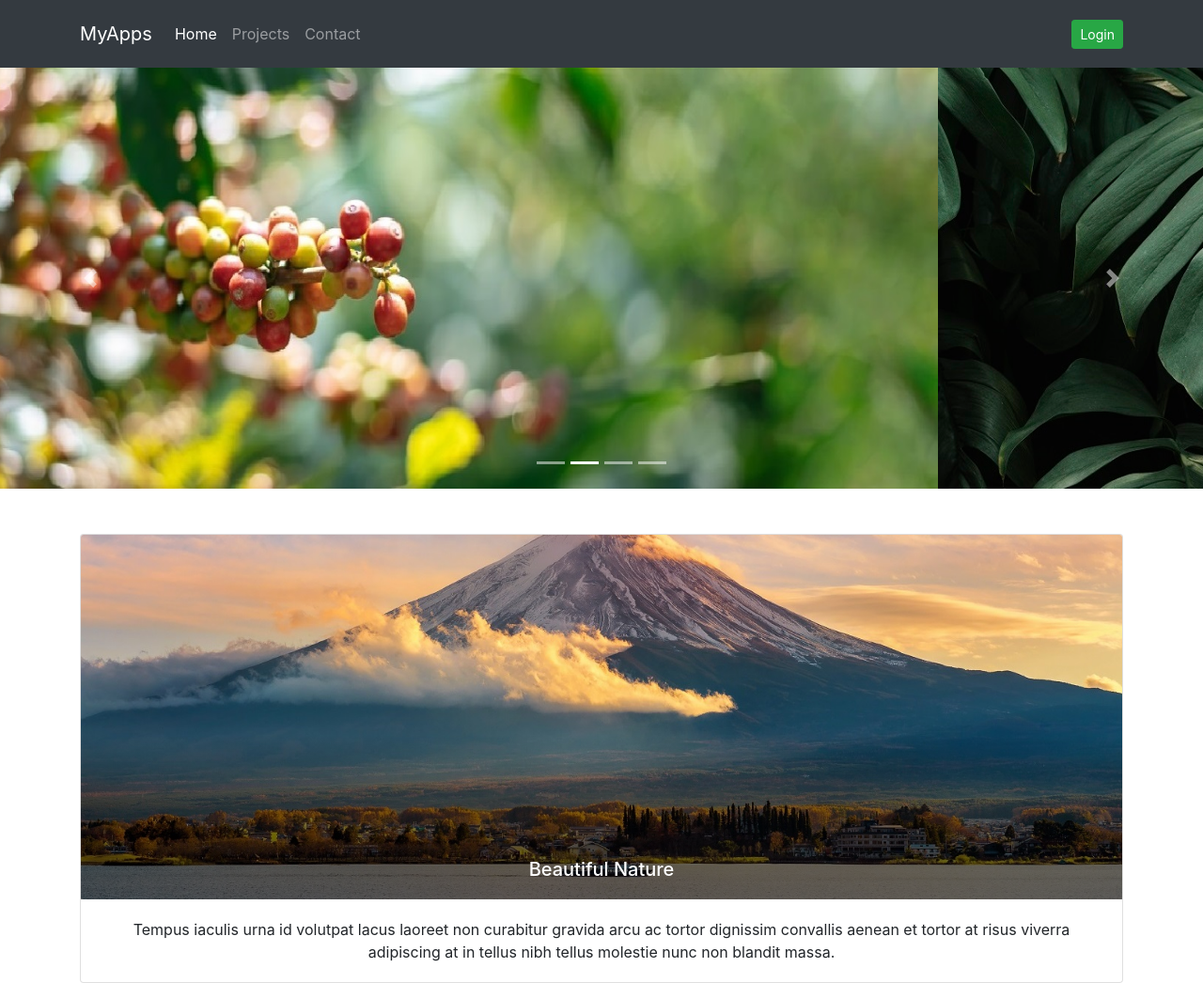
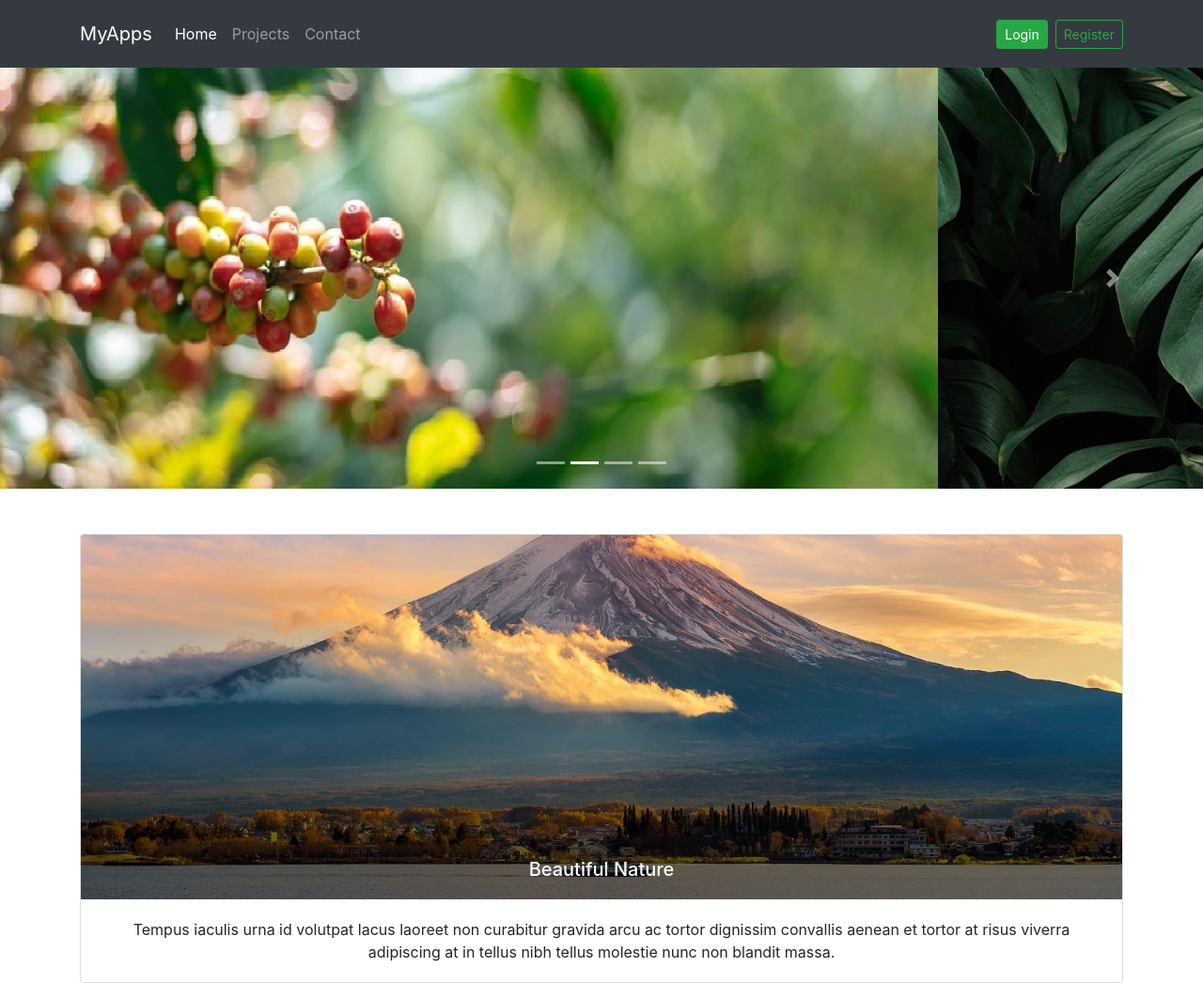
Before and after one commit to tafva/my-apps, a plain HTML site: page index.html in a window 1280 px wide. Shown: the top 1046 px of the page at 94% size. Drawn offline with nearby package versions, Linux system fonts and the light colour scheme.

Commit message:
Add register button on navbar

```diff
--- a/index.html
+++ b/index.html
@@ -40,6 +40,7 @@
               </li>
             </ul>
             <button class="btn btn-success btn-sm my-2 my-sm-0">Login</button>
+            <button class="btn btn-outline-success btn-sm my-2 my-sm-0 ml-2">Register</button>
           </div>
         </div>
       </nav>
```
